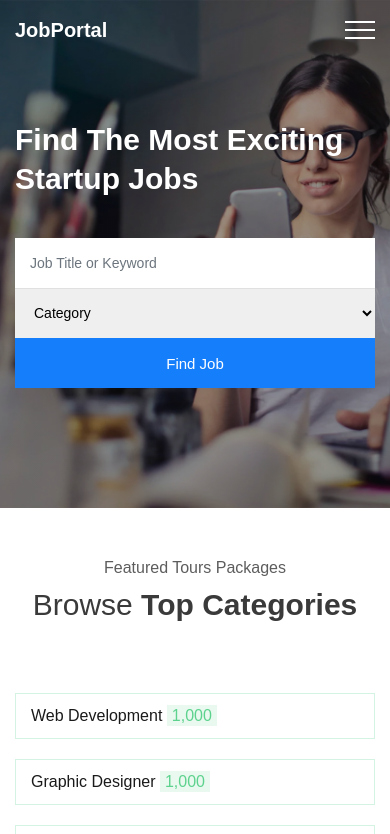
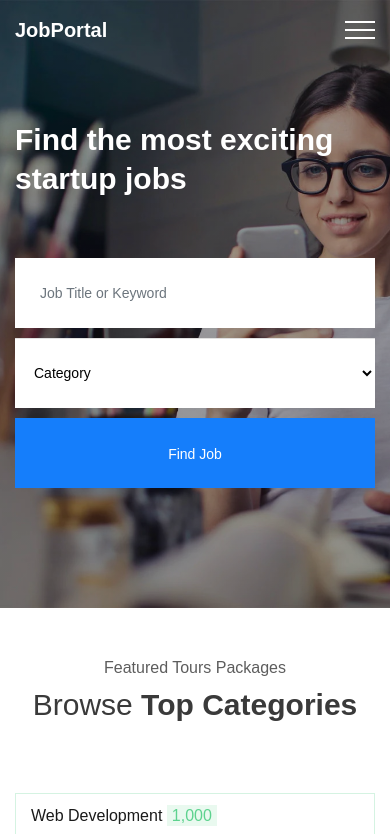
Before and after one commit to anujkamboj7/Job-Portal, a plain HTML site: page index.html in a window 390 px wide. Shown: the top 834 px of the page. Drawn offline with nearby package versions, Linux system fonts and the light colour scheme; a web font is replaced by a local one.

Commit message:
Changes has been done in index.html and style.css

```diff
--- a/index.html
+++ b/index.html
@@ -17,9 +17,7 @@
 		<title>Job Portal</title>
 	</head>
 	<body>
-
 		<header>
-
 			<div class="overlay"></div>
 			<div class="container">
 				<nav>
@@ -31,7 +29,7 @@
 						</div>
 					<ul class="nav-list">
 						<div class="close-icon icon">
-							&#10006;
+							<i class="fas fa-times"></i>
 						</div>
 						<li class="nav-item">
 							<a href="#" class="nav-link">Home</a>
@@ -64,7 +62,7 @@
 				<div class="row">
 					<div class="col-md-8 col-lg-6">
 						<div class="hero-content">
-							<h1>Find The Most Exciting Startup Jobs</h1>
+							<h1>Find the most exciting startup jobs</h1>
 						</div>
 						<div class="search-box">
 							<form action="#">
--- a/src/css/style.css
+++ b/src/css/style.css
@@ -135,7 +135,7 @@ header {
 .search-box form {
 	display: flex;
 	margin: 7rem 0 0;
-	background: #fff;
+	/* background: #fff; */
 }
 
 .search-box form .form-group {
@@ -149,6 +149,7 @@ header {
 	border: none;
 	padding: 9px 15px;
 	cursor: pointer;
+	background: #fff !important;
 	outline: none !important;
 }
 
@@ -175,7 +176,7 @@ header {
 }
 
 .search-box form .form-group input {
-	padding: 9px 15px;
+	padding: 9px 30px;
 	height: 70px;
 	border-radius: 0 !important;
 	font-size: 1.6rem;
@@ -312,7 +313,7 @@ header {
 	border-radius: 30px;
 	background: #157efb;
 	color: #fff;
-	padding: 0.8rem 2rem !important;
+	padding: 1rem 3rem !important;
 	margin-bottom: 2rem;
 }
 
@@ -366,10 +367,6 @@ header {
 .owl-carousel {
 	position: relative;
 	padding-top: 0rem;
-}
-
-.owl-item {
-	opacity: 1 !important;
 }
 
 .testimonials .owl-carousel .owl-nav {
@@ -470,7 +467,7 @@ header {
 
 .owl-theme .owl-dots .owl-dot.active span,
 .owl-theme .owl-dots .owl-dot:hover span {
-	background: #126fe0;
+	background: #157efb;
 }
 
 .owl-theme .owl-dots .owl-dot span {
@@ -720,12 +717,13 @@ footer .contact a:hover {
 @media (max-width: 991.98px) {
 	nav .nav-item:nth-child(6) {
 		width: 100%;
-		padding: 1rem 2rem !important;
+		padding: 0.5rem 2rem !important;
+		margin: 0.5rem 0;
 	}
 
 	nav .nav-item:nth-child(7) {
 		width: 100%;
-		padding: 1rem 2rem !important;
+		padding: 0.5rem 2rem !important;
 	}
 	.overlay.active {
 		top: 0;
@@ -748,26 +746,7 @@ footer .contact a:hover {
 		line-height: 50px;
 		border-radius: 50%;
 	}
-	.search-box form .form-group input {
-		padding: 9px 15px;
-		height: 70px;
-		border-radius: 0 !important;
-		font-size: 1.4rem !important;
-		width: 100%;
-		border: none;
-		display: inline-block;
-		outline: 0 !important;
-	}
 
-	.search-box form .form-group select {
-		font-size: 1.4rem !important;
-		width: 100%;
-		height: 70px;
-		border: none;
-		padding: 9px 15px;
-		cursor: pointer;
-		outline: none !important;
-	}
 	nav {
 		height: 60px !important;
 		display: flex;
@@ -880,8 +859,7 @@ footer .contact a:hover {
 	}
 	.search-box form {
 		display: flex;
-		margin: 4rem 0 0;
-		background: #fff;
+		margin: 6rem 0 0;
 	}
 	.hero-content h1 {
 		font-size: 4rem;
@@ -922,7 +900,7 @@ footer .contact a:hover {
 		cursor: pointer;
 	}
 	.close-icon {
-		color: #5a5a5a;
+		color: #7c7c7c;
 		position: absolute;
 		top: 1rem;
 		right: 1rem;
@@ -985,14 +963,14 @@ footer .contact a:hover {
 	}
 	nav .nav-item {
 		width: 100%;
-		padding: 1.5rem 3rem;
+		padding: 2rem 3rem;
 	}
 	nav .nav-link {
 		font-size: 1.5rem;
 		padding: 0;
 		margin: 0rem;
 		color: #5d5d5d;
-		display: inline-block;
+		display: block;
 	}
 
 	.categories {
@@ -1001,6 +979,37 @@ footer .contact a:hover {
 }
 
 @media (max-width: 767.98px) {
+	.search-box form .form-group input {
+		padding: 9px 33px 9px 25px;
+		height: 70px;
+		border-radius: 0 !important;
+		font-size: 1.4rem;
+		width: 100%;
+		border: none;
+		display: inline-block;
+		outline: 0 !important;
+	}
+
+	.search-box form .form-group select {
+		font-size: 1.4rem;
+		width: 100%;
+		height: 70px;
+		border: none;
+		padding: 9px 15px;
+		cursor: pointer;
+		outline: none !important;
+	}
+
+	.button .btn {
+		width: 100%;
+		height: 70px;
+		text-align: center;
+		font-size: 1.4rem;
+		padding: 1rem;
+		line-height: 50px;
+		border-radius: 0;
+	}
+
 	footer .social-icons {
 		margin-bottom: 4rem;
 	}
@@ -1012,15 +1021,6 @@ footer .contact a:hover {
 		margin-bottom: 2rem;
 		transition: box-shadow 0.2s;
 		flex-direction: column;
-	}
-
-	.single-job-items .cta-feature {
-		border: 1px solid #157efb !important;
-		border-radius: 30px;
-		background: #157efb;
-		color: #fff;
-		padding: 0.8rem 2rem !important;
-		margin-bottom: 0rem;
 	}
 
 	.items {
@@ -1085,6 +1085,13 @@ footer .contact a:hover {
 }
 
 @media (max-width: 575.98px) {
+	.search-box input {
+		margin-bottom: 1rem;
+	}
+
+	.search-box select {
+		margin-bottom: 1rem;
+	}
 	.hero-content h1 {
 		font-size: 3rem;
 		font-weight: 800;
@@ -1106,35 +1113,7 @@ footer .contact a:hover {
 		background-size: cover;
 		background-position: top center;
 	}
-	.search-box form .form-group select {
-		font-size: 1.6rem;
-		width: 100%;
-		height: 50px;
-		border: none;
-		padding: 9px 15px;
-		cursor: pointer;
-		outline: none !important;
-	}
 
-	.button .btn {
-		width: 100%;
-		height: 50px;
-		text-align: center;
-		font-size: 1.5rem;
-		padding: 1rem;
-		line-height: 30px;
-		border-radius: 0;
-	}
-	.search-box form .form-group input {
-		padding: 9px 15px;
-		height: 50px;
-		border-radius: 0 !important;
-		font-size: 1.6rem;
-		width: 100%;
-		border: none;
-		display: inline-block;
-		outline: 0 !important;
-	}
 	.search-box form .w-1::after {
 		content: "";
 		display: block;
@@ -1160,8 +1139,6 @@ footer .contact a:hover {
 	.search-box form {
 		display: flex;
 		flex-direction: column;
-		margin: 4rem 0px 0px;
-		background: rgb(255, 255, 255);
 	}
 	.testimonials .owl-carousel .owl-nav {
 		display: none !important;
```
